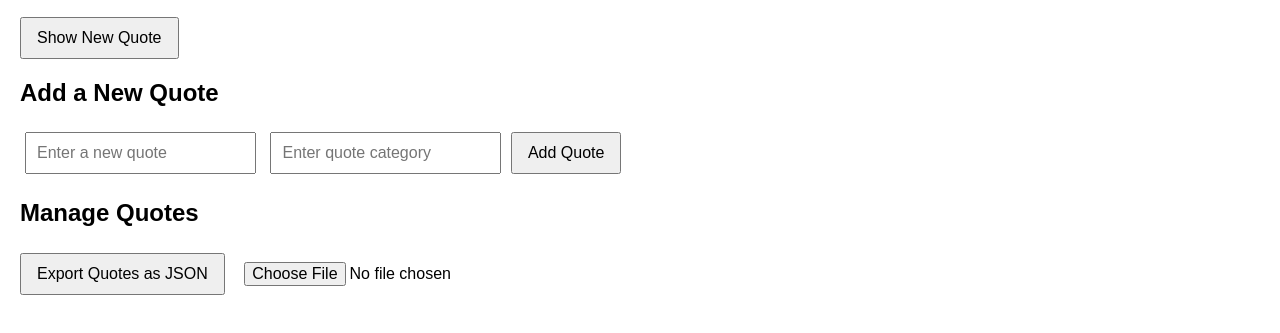
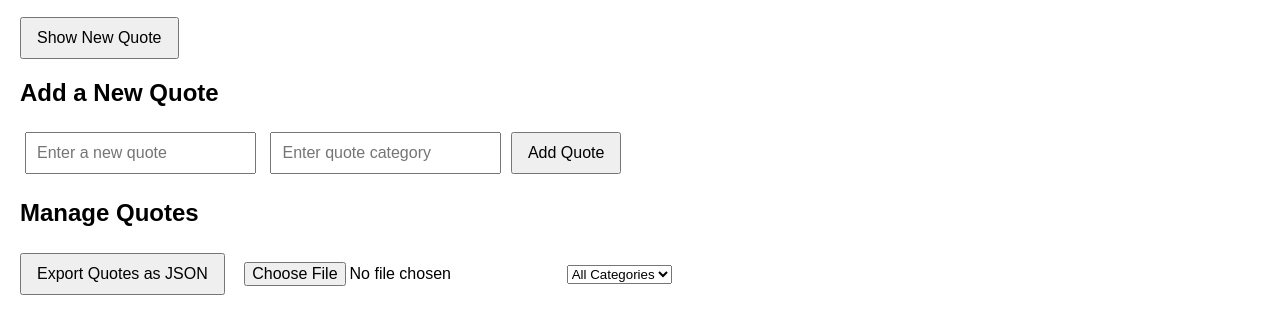
Before and after one commit to Ahmed-Samy-2003/alx_fe_javascript, a plain HTML site: page dom-manipulation/index.html in a window 1280 px wide. Shown: the part 133-466 px from the top of the page. Drawn offline with Linux system fonts and the light colour scheme.

Commit message:
Update index.html

```diff
--- a/dom-manipulation/index.html
+++ b/dom-manipulation/index.html
@@ -45,5 +45,13 @@
     <input type="file" id="importFile" accept=".json" onchange="importFromJsonFile(event)" />
 
     <script src="script.js"></script>
+    <select id="categoryFilter" onchange="filterQuotes()">
+    <option value="all">All Categories</option>
+    <!-- Dynamically populated categories will be inserted here -->
+</select>
+
+<div id="quoteContainer">
+    <!-- Quotes will be displayed here -->
+</div>
 </body>
 </html>
```
